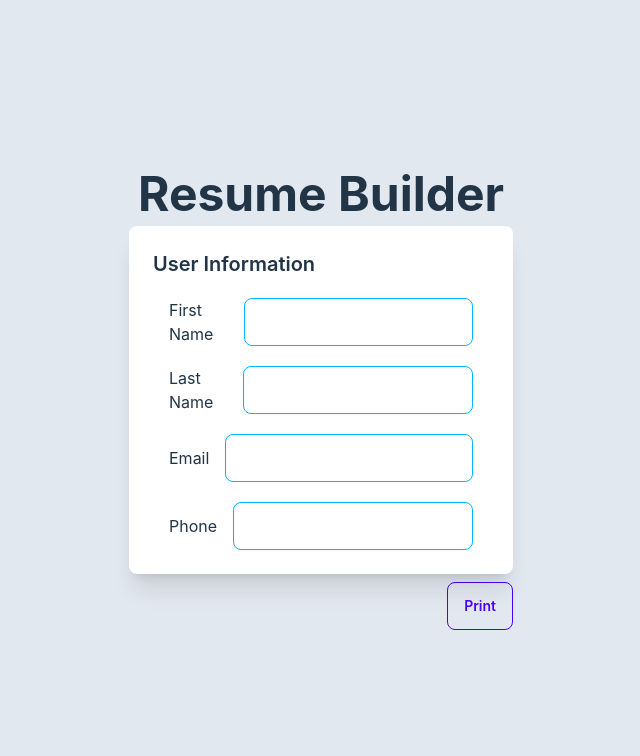
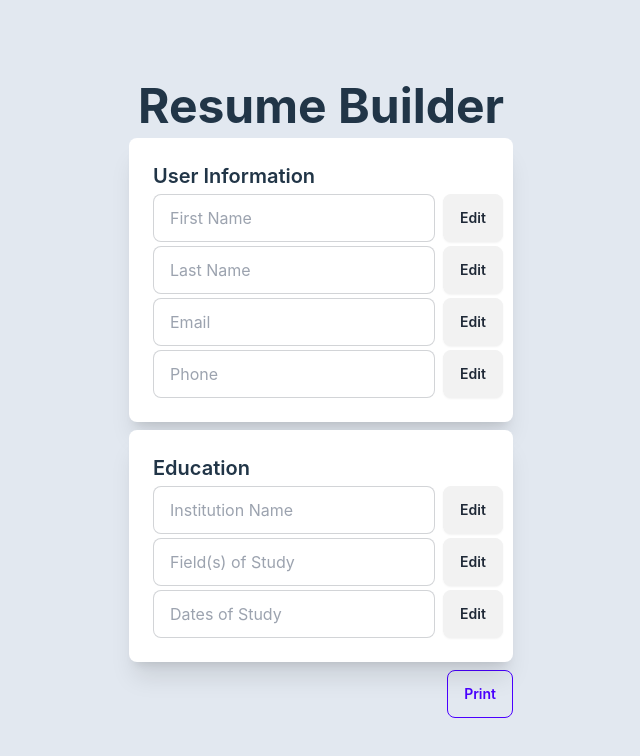
Before and after one commit to trustpizza/Resume-Builder, a React (Vite) app: page / in a window 1280 px wide. Shown: the top 756 px of the page, without its empty margins (319-959 px from the left). Built offline with nearby package versions, Linux system fonts and the light colour scheme.

Commit message:
Get styles looking sharp for edit button

```diff
--- a/src/components/Input.jsx
+++ b/src/components/Input.jsx
@@ -1,40 +1,44 @@
-import { render } from "react-dom"
-
-function TextInput({ value, onChange }) {
+function TextInput({ title, value, onChange }) {
     return (
         <>
         <input
-            className="input input-bordered input-info w-full max-w-xs"
+            className="text"
+            placeholder={title}
             type="text"
             value={value}
             onChange={(e) => onChange(e.target.value)}
+            required
         />
         </>
     )
 }
 
-function PhoneInput({ value, onChange }) {
+function PhoneInput({ title, value, onChange }) {
     return (
         <>
         <input
-            className="input input-bordered input-info w-full max-w-xs"
+            className="text"
+            placeholder={title}
             type="tel"
             value={value}
             onChange={(e) => onChange(e.target.value)}
+            required
+            pattern="[0-9]{3}-[0-9]{3}-[0-9]{4}"
         />
         </>
     )
 }
 
-function EmailInput({ value, onChange }) {
+function EmailInput({ title, value, onChange }) {
     return (
         <>
         <input
-            className="input input-bordered input-info w-full max-w-xs"
+            className="text"
+            placeholder={title}
             type="email"
             value={value}
             onChange={(e) => onChange(e.target.value)}
-            required={true} // Add required attribute for email inputs
+            required
         />
         </>
     )
@@ -44,23 +48,27 @@ function Input({ id, title, type, value, onChange }) {
     const renderInput = () => {
         switch (type) {
             case "text":
-                return <TextInput value={value} onChange={onChange}></TextInput>
+                return <TextInput title={title} value={value} onChange={onChange}></TextInput>
             case "tel":
-                return <PhoneInput value={value} onChange={onChange}/>;
-            case "text":
-                return <TextInput value={value} onChange={onChange}/>;
+                return <PhoneInput title={title} value={value} onChange={onChange}/>;
+            case "email":
+                return <EmailInput title={title} value={value} onChange={onChange}/>;
             default:
-                return <TextInput value={value} onChange={onChange}/>;
+                return <TextInput title={title} value={value} onChange={onChange}/>;
         }
     }
 
     return (
-        <div className="flex md:p-4 pb-2 md:pb-0">
-            <div className="flex gap-4 grow items-center">
-                <label htmlFor={id}>{title}</label>
+        <>
+        <div className="flex items-center gap-2">
+            <label className="input input-bordered flex items-center gap-2" htmlFor={id}>
                 {renderInput()}
-            </div>
+            </label>
+            <button className="btn">
+                Edit
+            </button>
         </div>
+        </>
     )
 }
 
--- a/src/components/Resume.jsx
+++ b/src/components/Resume.jsx
@@ -36,7 +36,18 @@ function Resume() {
                         }
                         onInputChange={handleInputChange}
                     >
+                    </Section>
 
+                    {/* Education Section */}
+                    <Section
+                        section={resumeData.sections.education}
+                        inputs={
+                            resumeData.sections.education.inputIds.map(
+                                (id) => resumeData.inputs[id]
+                            )
+                        }
+                        onInputChange={handleInputChange}
+                    >
                     </Section>
 
                     <div className="w-full flex justify-end">
--- a/src/components/items.js
+++ b/src/components/items.js
@@ -3,12 +3,12 @@ export const initialResumeData = {
       user: {
         id: 0,
         title: "User Information",
-        inputIds: [3, 4, 5, 6],
+        inputIds: [1,2,3,4],
       },
       education: {
         id: 1,
         title: "Education",
-        inputIds: []
+        inputIds: [5,6,7]
       },
       professional: {
         id: 2,
@@ -17,9 +17,12 @@ export const initialResumeData = {
       },
     },
     inputs: {
-      3: { id: 3, title: "First Name", type: "text", value: "" },
-      4: { id: 4, title: "Last Name", type: "text", value: "" },
-      5: { id: 5, title: "Email", type: "email", value: "" },
-      6: { id: 6, title: "Phone", type: "tel", value: "" },
+      1: { id: 1, title: "First Name", type: "text", value: "" },
+      2: { id: 2, title: "Last Name", type: "text", value: "" },
+      3: { id: 3, title: "Email", type: "email", value: "" },
+      4: { id: 4, title: "Phone", type: "tel", value: "" },
+      5: { id: 5, title: "Institution Name", type: "text", value: "" },
+      6: { id: 6, title: "Field(s) of Study", type: "text", value: "" },
+      7: { id: 7, title: "Dates of Study", type: "date", value: "" }
     },
   };
```
